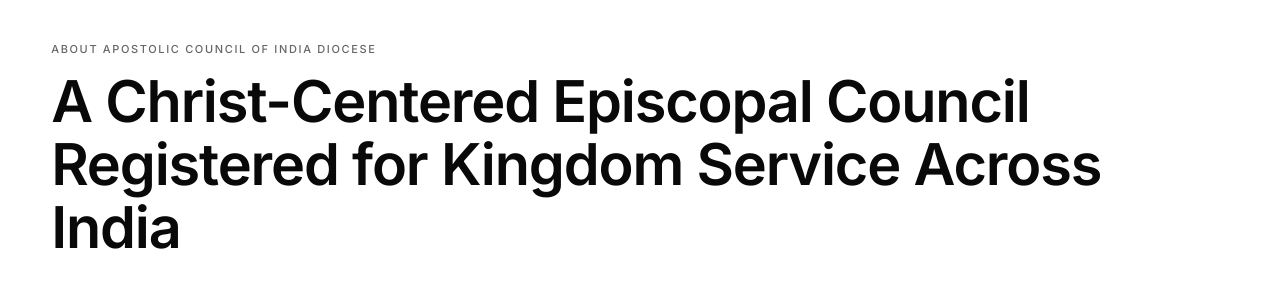
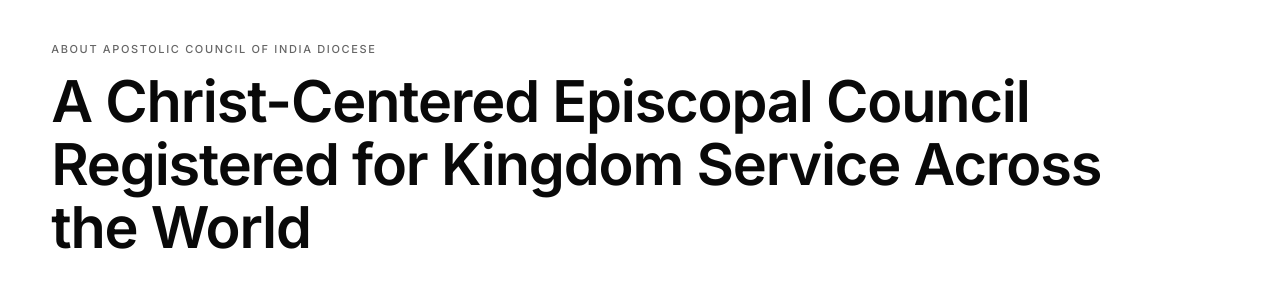
Before and after one commit to SriramGandhiS/aci-church-website, a React (Vite) app: page / in a window 1280 px wide. Shown: the part 1631-1913 px from the top of the page. Built offline with nearby package versions, Linux system fonts and the light colour scheme; a web font is replaced by a local one.

Commit message:
Update AboutSection to 'Across the World' and add balanced left/top breathing space for Hero banner

```diff
--- a/src/components/AboutSection/AboutSection.jsx
+++ b/src/components/AboutSection/AboutSection.jsx
@@ -146,8 +146,8 @@
           </p>
           <h2 className="about-headline t-headline" style={{ marginBottom: '24px', color: 'var(--color-text-dark)' }}>
             {isTa
-              ? 'இந்தியா முழுவதும் தேவ ஊழியங்களை தாங்கி நடத்தும் சட்டப்பூர்வ எபிஸ்கோபல் பேராயம்'
-              : 'A Christ-Centered Episcopal Council Registered for Kingdom Service Across India'}
+              ? 'உலகம் முழுவதும் தேவ ஊழியங்களை தாங்கி நடத்தும் சட்டப்பூர்வ எபிஸ்கோபல் பேராயம்'
+              : 'A Christ-Centered Episcopal Council Registered for Kingdom Service Across the World'}
           </h2>
           <div style={{ background: 'var(--color-soft-gray)', padding: '28px', borderLeft: '4px solid var(--color-black)' }}>
             <p className="t-body" style={{ fontSize: '16px', lineHeight: '1.75', color: 'var(--color-text-dark)', marginBottom: '16px' }}>
--- a/src/components/Hero/Hero.css
+++ b/src/components/Hero/Hero.css
@@ -83,10 +83,10 @@
   display: flex;
   align-items: flex-start;
   justify-content: flex-start;
-  padding-top: 28px;
-  padding-bottom: 40px;
-  padding-left: clamp(20px, 3.5vw, 48px);
-  padding-right: clamp(20px, 3.5vw, 48px);
+  padding-top: clamp(44px, 5.5vh, 60px);
+  padding-bottom: 48px;
+  padding-left: clamp(36px, 5.5vw, 72px);
+  padding-right: clamp(24px, 4vw, 48px);
   max-width: 100%;
   width: 100%;
   margin: 0;
```
